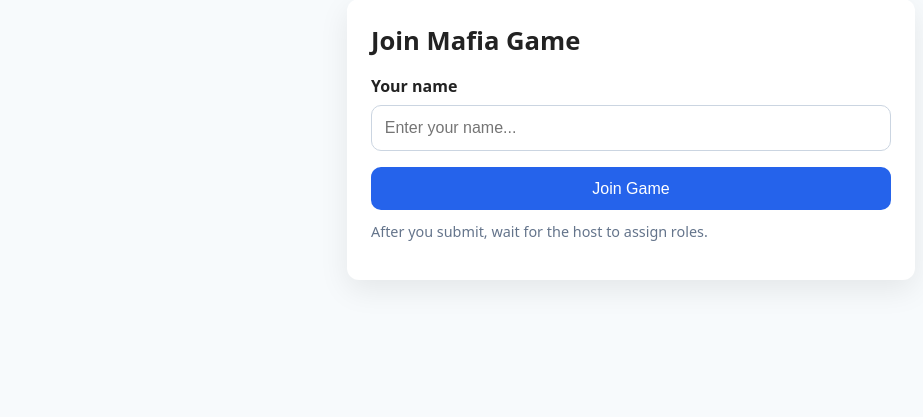
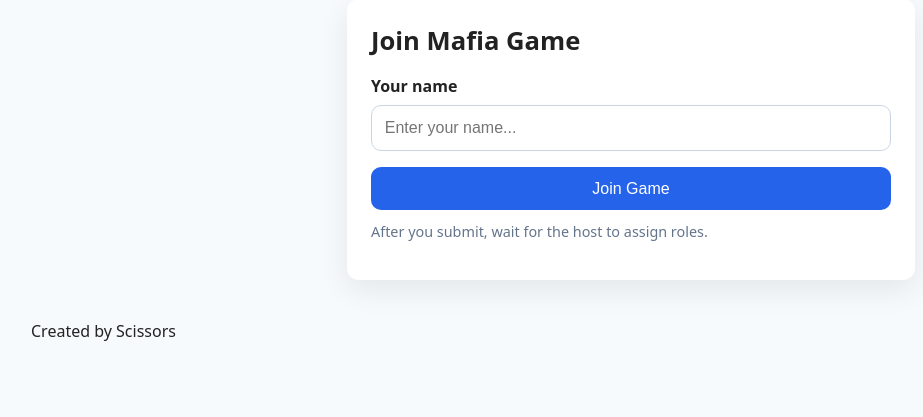
Before and after one commit to anamachivaya/mafia-game, a Flask app: page / in a window 1280 px wide. Shown: the part 81-498 px from the top of the page, without its empty margins (9-932 px from the left). Run offline with Flask 3, Linux system fonts and the light colour scheme.

Commit message:
Added footers for name

```diff
--- a/templates/host.html
+++ b/templates/host.html
@@ -250,6 +250,10 @@
     <p class="small">Share the join link: <code id="joinLink"></code></p>
   </div>
 
+  <div class="footer">
+    Created by Scissors
+  </div>
+
   <script>
     const playerListEl = document.getElementById('playerList');
     const playerCountEl = document.getElementById('playerCount');
--- a/templates/join.html
+++ b/templates/join.html
@@ -32,5 +32,9 @@
 
     <p class="note">After you submit, wait for the host to assign roles.</p>
   </div>
+
+  <div class="footer">
+    Created by Scissors
+  </div>
 </body>
 </html>
```
